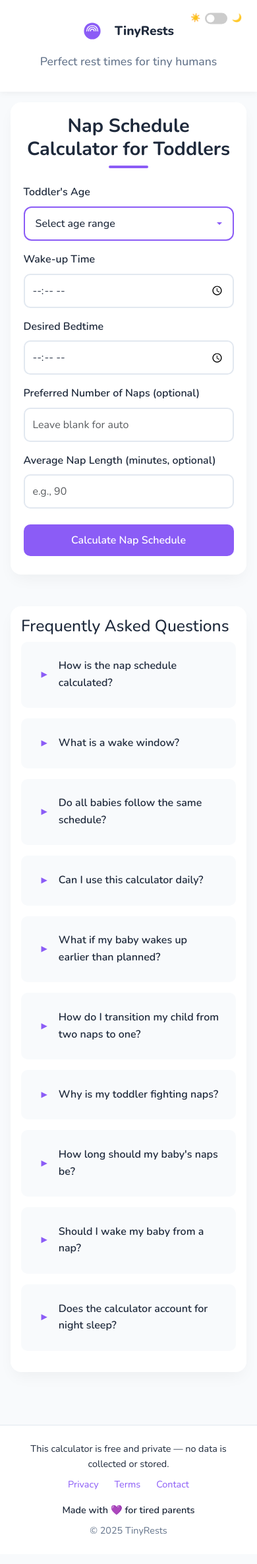
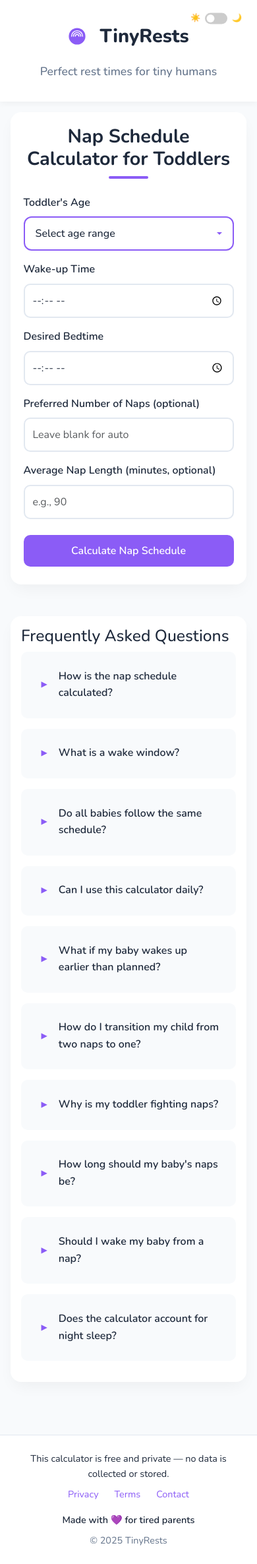
Before and after one commit to IUshakovsky/NapCalc, a Jekyll site: the page built from index.html, in a window 390 px wide. Shown: the whole page at 66% size. Built offline with Jekyll 4.4.1, drawn with Linux system fonts in a browser that asks for light colours.

Commit message:
logo style fixed for mobile views

```diff
--- a/_layouts/default.html
+++ b/_layouts/default.html
@@ -53,6 +53,11 @@
     .logo-link{display:flex;align-items:center;text-decoration:none;color:#1e293b}
     .logo-text{font-size:1.8rem;font-weight:800;margin-left:12px}
     .tagline{font-weight:500;color:#64748b}
+    /* Force logo text to maintain styling on mobile */
+    @media (max-width:576px){
+      .logo-text{font-size:1.8rem !important;font-weight:800 !important}
+      .header-content{flex-direction:column;text-align:center}
+    }
     .calculator-card{background:white;border-radius:16px;box-shadow:0 10px 25px -5px rgba(0,0,0,0.05);padding:2rem;margin-bottom:3rem}
   </style>
 
--- a/assets/css/styles.css
+++ b/assets/css/styles.css
@@ -1331,9 +1331,9 @@
     padding: 0.5rem;
   }
 
-  /* Ensure logo and text is visible on small screens */
-  .logo-text {
-    font-size: 1.2rem;
+  /* Keep header content properly spaced */
+  .header-content {
+    padding: 0.5rem;
   }
 }
 
```
